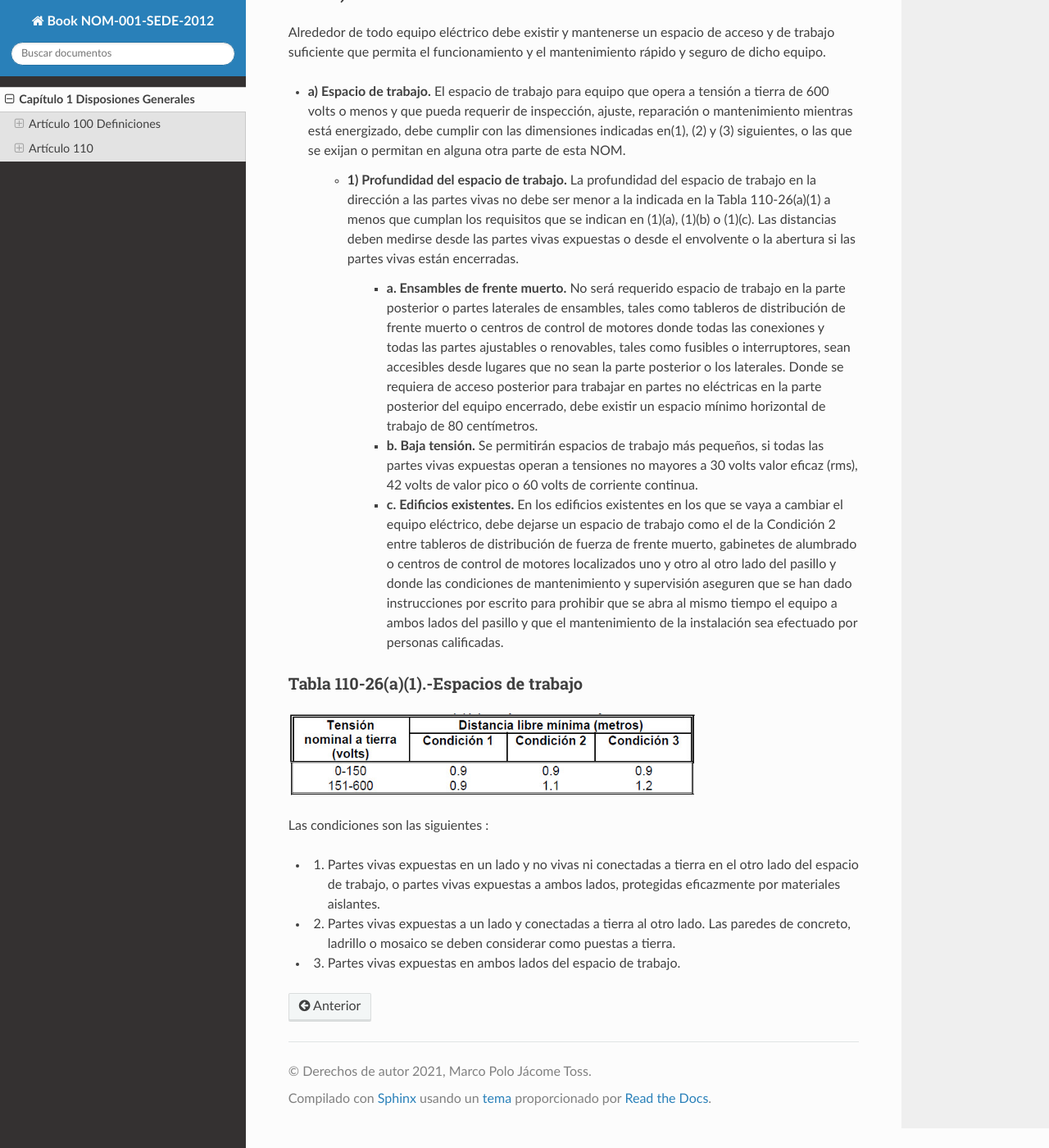
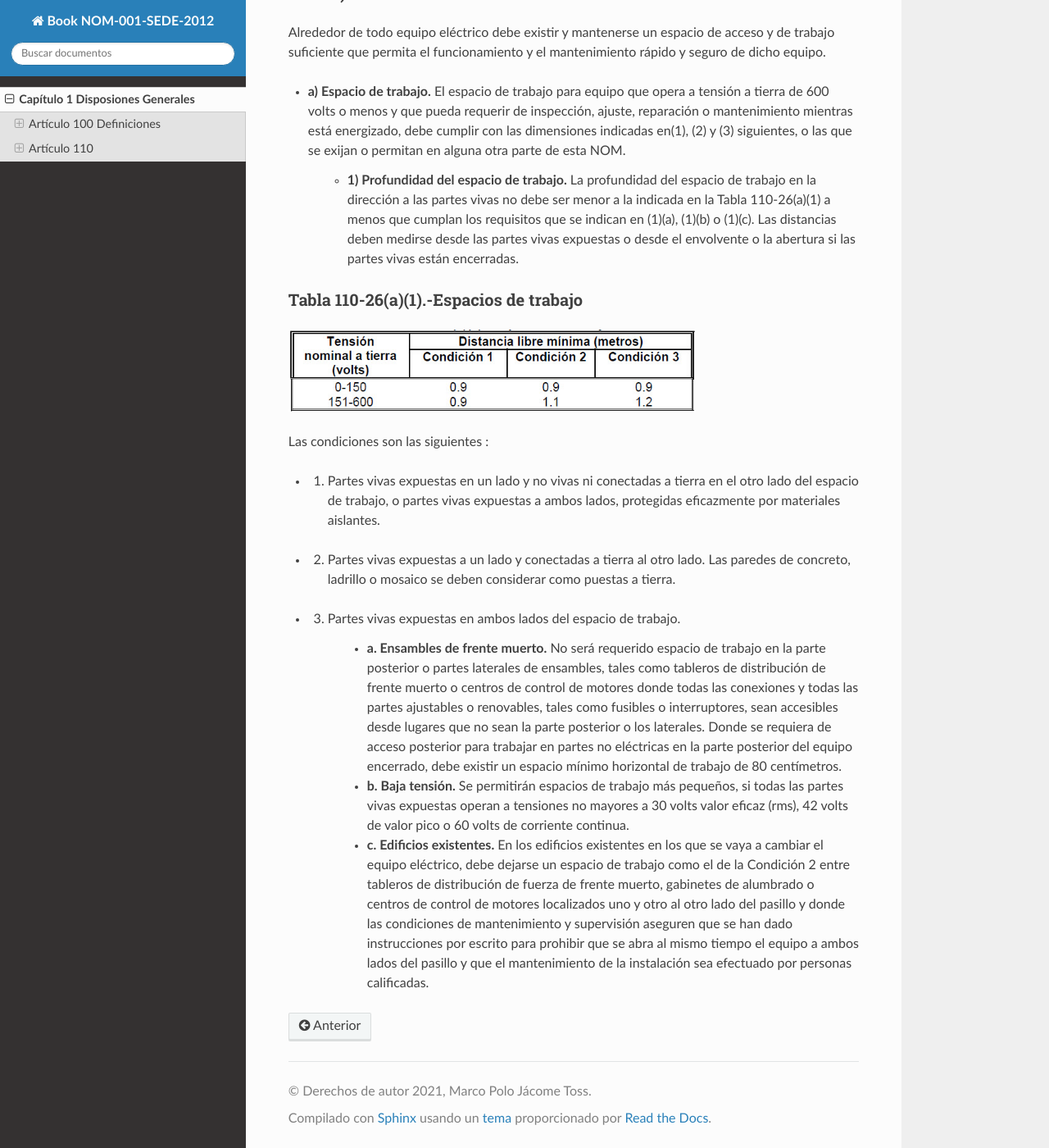
Before and after one commit to jacometoss/Book-NOM-001-SEDE-2012, a Sphinx documentation site: the page built from docs/100/index.rst, in a window 1280 px wide and 1400 px high, scrolled down 22948 px. Shown: the whole window at 82% size. Built offline with Sphinx 7.4.7 and the Read the Docs theme 2.0.0, drawn with Linux system fonts in a browser that asks for light colours; part of the change alters nothing that is shown.

Commit message:
Add files via upload

```diff
--- a/docs/100/index.rst
+++ b/docs/100/index.rst
@@ -524,12 +524,6 @@ Alrededor de todo equipo eléctrico debe existir y mantenerse un espacio de acce
 	* **1) Profundidad del espacio de trabajo.** La profundidad del espacio de trabajo en la dirección a las partes vivas no debe ser menor a la indicada en la Tabla 110-26(a)(1) a menos que cumplan los requisitos que se indican en (1)(a), (1)(b) o (1)(c). Las distancias deben medirse desde las partes vivas expuestas o desde el envolvente o la abertura si las partes vivas están encerradas.
 
 
-		* **a. Ensambles de frente muerto.** No será requerido espacio de trabajo en la parte posterior o partes laterales de ensambles, tales como tableros de distribución de frente muerto o centros de control de motores donde todas las conexiones y todas las partes ajustables o renovables, tales como fusibles o interruptores, sean accesibles desde lugares que no sean la parte posterior o los laterales. Donde se requiera de acceso posterior para trabajar en partes no eléctricas en la parte posterior del equipo encerrado, debe existir un espacio mínimo horizontal de trabajo de 80 centímetros.
-
-		* **b. Baja tensión.** Se permitirán espacios de trabajo más pequeños, si todas las partes vivas expuestas operan a tensiones no mayores a 30 volts valor eficaz (rms), 42 volts de valor pico o 60 volts de corriente continua.
-
-		* **c. Edificios existentes.** En los edificios existentes en los que se vaya a cambiar el equipo eléctrico, debe dejarse un espacio de trabajo como el de la Condición 2 entre tableros de distribución de fuerza de frente muerto, gabinetes de alumbrado o centros de control de motores localizados uno y otro al otro lado del pasillo y donde las condiciones de mantenimiento y supervisión aseguren que se han dado instrucciones por escrito para prohibir que se abra al mismo tiempo el equipo a ambos lados del pasillo y que el mantenimiento de la instalación sea efectuado por personas calificadas.
-
 Tabla 110-26(a)(1).-Espacios de trabajo
 ---------------------------------------
 
@@ -542,3 +536,9 @@ Las condiciones son las siguientes :
 *	1. Partes vivas expuestas en un lado y no vivas ni conectadas a tierra en el otro lado del espacio de trabajo, o partes vivas expuestas a ambos lados, protegidas eficazmente por materiales aislantes.
 *	2. Partes vivas expuestas a un lado y conectadas a tierra al otro lado. Las paredes de concreto, ladrillo o mosaico se deben considerar como puestas a tierra.
 *	3. Partes vivas expuestas en ambos lados del espacio de trabajo.
+
+		* **a. Ensambles de frente muerto.** No será requerido espacio de trabajo en la parte posterior o partes laterales de ensambles, tales como tableros de distribución de frente muerto o centros de control de motores donde todas las conexiones y todas las partes ajustables o renovables, tales como fusibles o interruptores, sean accesibles desde lugares que no sean la parte posterior o los laterales. Donde se requiera de acceso posterior para trabajar en partes no eléctricas en la parte posterior del equipo encerrado, debe existir un espacio mínimo horizontal de trabajo de 80 centímetros.
+
+		* **b. Baja tensión.** Se permitirán espacios de trabajo más pequeños, si todas las partes vivas expuestas operan a tensiones no mayores a 30 volts valor eficaz (rms), 42 volts de valor pico o 60 volts de corriente continua.
+
+		* **c. Edificios existentes.** En los edificios existentes en los que se vaya a cambiar el equipo eléctrico, debe dejarse un espacio de trabajo como el de la Condición 2 entre tableros de distribución de fuerza de frente muerto, gabinetes de alumbrado o centros de control de motores localizados uno y otro al otro lado del pasillo y donde las condiciones de mantenimiento y supervisión aseguren que se han dado instrucciones por escrito para prohibir que se abra al mismo tiempo el equipo a ambos lados del pasillo y que el mantenimiento de la instalación sea efectuado por personas calificadas.
```
